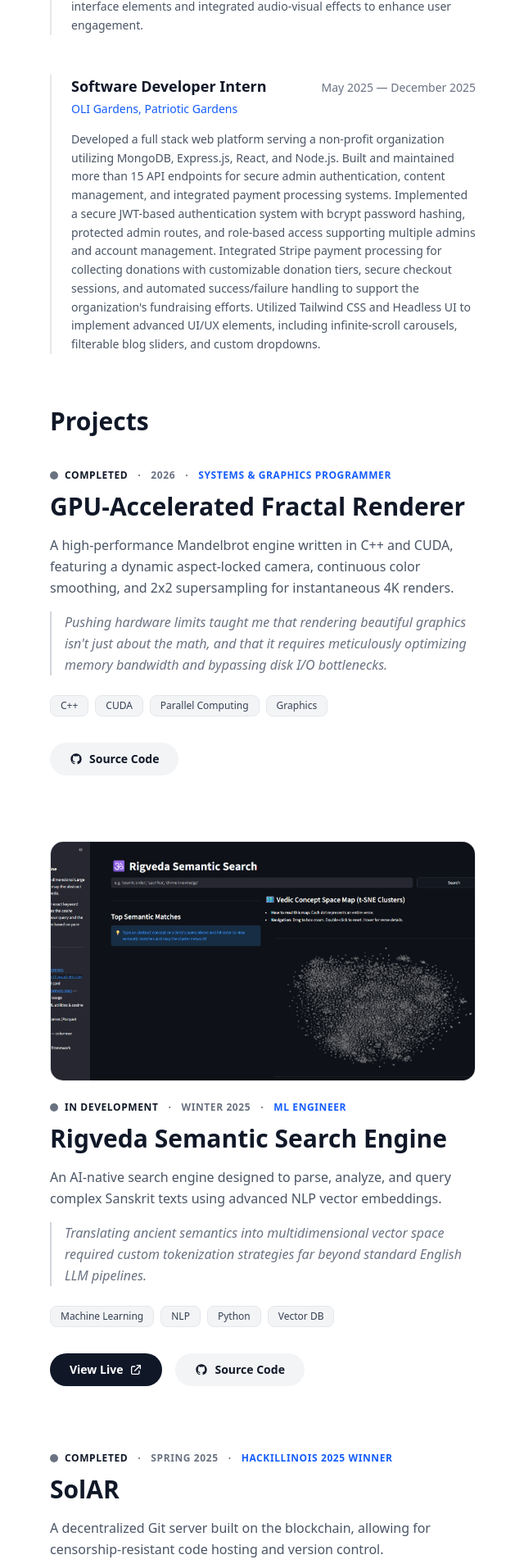
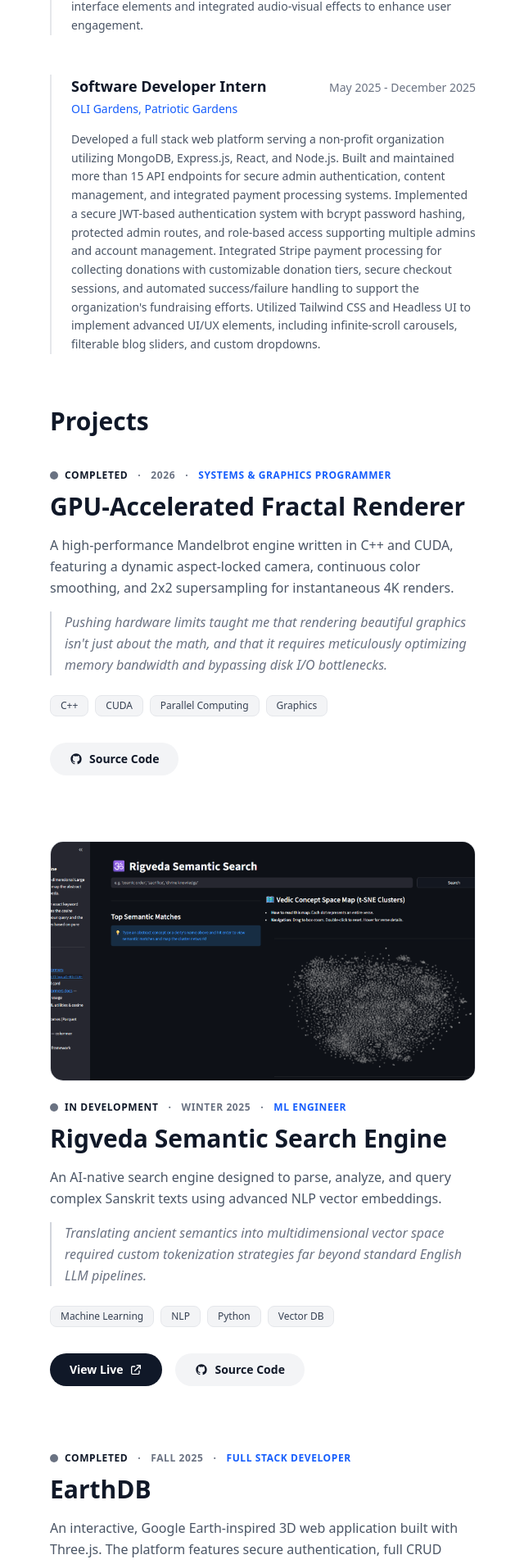
Before and after one commit to RamLanka05/v1, a React (Vite) app: page / in a window 1280 px wide. Shown: the part 875-2783 px from the top of the page at 82% size, without its empty margins (603-1243 px from the left). Built offline with nearby package versions, Linux system fonts and the light colour scheme.

Commit message:
links and project updates

```diff
--- a/src/components/About.tsx
+++ b/src/components/About.tsx
@@ -4,7 +4,7 @@ export default function About() {
       <h2 className="text-3xl font-bold mb-6 lg:hidden">About Me</h2>
       <div className="space-y-4 text-base text-gray-600 dark:text-gray-400 leading-relaxed">
         <p>
-          I'm currently a Statistics and Computer Science student at the University of Illinois Urbana-Champaign, having transferred from UIC. My technical journey is driven by a desire to understand how things work from the ground up—whether that means building scalable full-stack web applications, developing machine learning search engines, or diving into low-level systems architecture.
+          I'm currently a Statistics and Computer Science student at the University of Illinois Urbana-Champaign, having transferred from UIC. My technical journey is driven by a desire to understand how things work from the ground up, whether that means building scalable full-stack web applications, developing machine learning search engines, or diving into low-level systems architecture.
         </p>
         <p>
           I approach software as a tool for thought. I love bridging the gap between complex backend logic and seamless user experiences, ensuring that the applications I build are not just functional, but genuinely enjoyable to use.
--- a/src/components/Hero.tsx
+++ b/src/components/Hero.tsx
@@ -53,7 +53,7 @@ export default function Hero() {
 
         {/* Email */}
         <a
-          href="mailto:your.email@illinois.edu"
+          href="mailto:ramlanka1208@gmail.com"
           className="text-gray-400 hover:text-gray-900 dark:hover:text-white transition-colors p-2"
           aria-label="Email"
         >
--- a/src/data/work.ts
+++ b/src/data/work.ts
@@ -66,6 +66,19 @@ export const projects: Project[] = [
     desc: 'A high-performance Mandelbrot engine written in C++ and CUDA, featuring a dynamic aspect-locked camera, continuous color smoothing, and 2x2 supersampling for instantaneous 4K renders.',
     insight: 'Pushing hardware limits taught me that rendering beautiful graphics isn\'t just about the math, and that it requires meticulously optimizing memory bandwidth and bypassing disk I/O bottlenecks.',
     tags: ['C++', 'CUDA', 'Parallel Computing', 'Graphics']
+  },
+{
+    id: 'earthdb',
+    title: 'EarthDB',
+    status: 'Completed',
+    date: 'Fall 2025',
+    role: 'Full Stack Developer',
+    image: '',
+    url: '',
+    github: 'https://github.com/RamLanka05/Earth_DB',
+    desc: 'An interactive, Google Earth-inspired 3D web application built with Three.js. The platform features secure authentication, full CRUD operations, and diverse country datasets sourced from Kaggle and hosted on Google Cloud Platform.',
+    insight: 'Bridging a fully 3D frontend with a scalable cloud backend required balancing WebGL rendering performance with dynamic API calls to ensure a seamless exploration of global statistics.',
+    tags: ['Three.js', 'GCP', 'Full Stack', 'WebGL']
   }
 ];
 
@@ -81,7 +94,7 @@ export const experience: ExperienceItem[] = [
     id: 'oli-gardens',
     role: 'Software Developer Intern',
     company: 'OLI Gardens, Patriotic Gardens',
-    period: 'May 2025 — December 2025',
+    period: 'May 2025 - December 2025',
     desc: `Developed a full stack web platform serving a non-profit organization utilizing MongoDB, Express.js, React, and Node.js. Built and maintained more than 15 API endpoints for secure admin authentication, content management, and integrated payment processing systems.
       Implemented a secure JWT-based authentication system with bcrypt password hashing, protected admin routes, and role-based access supporting multiple admins and account management.
       Integrated Stripe payment processing for collecting donations with customizable donation tiers, secure checkout sessions, and automated success/failure handling to support the organization's fundraising efforts.
```
